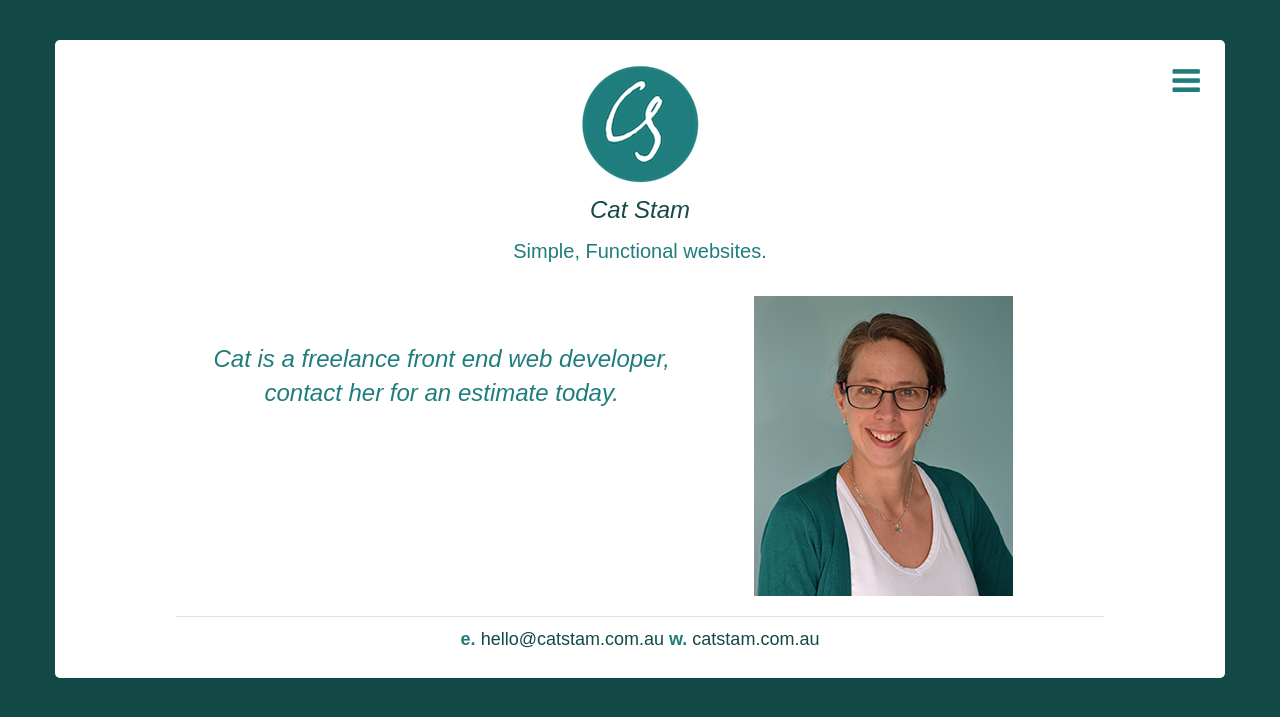
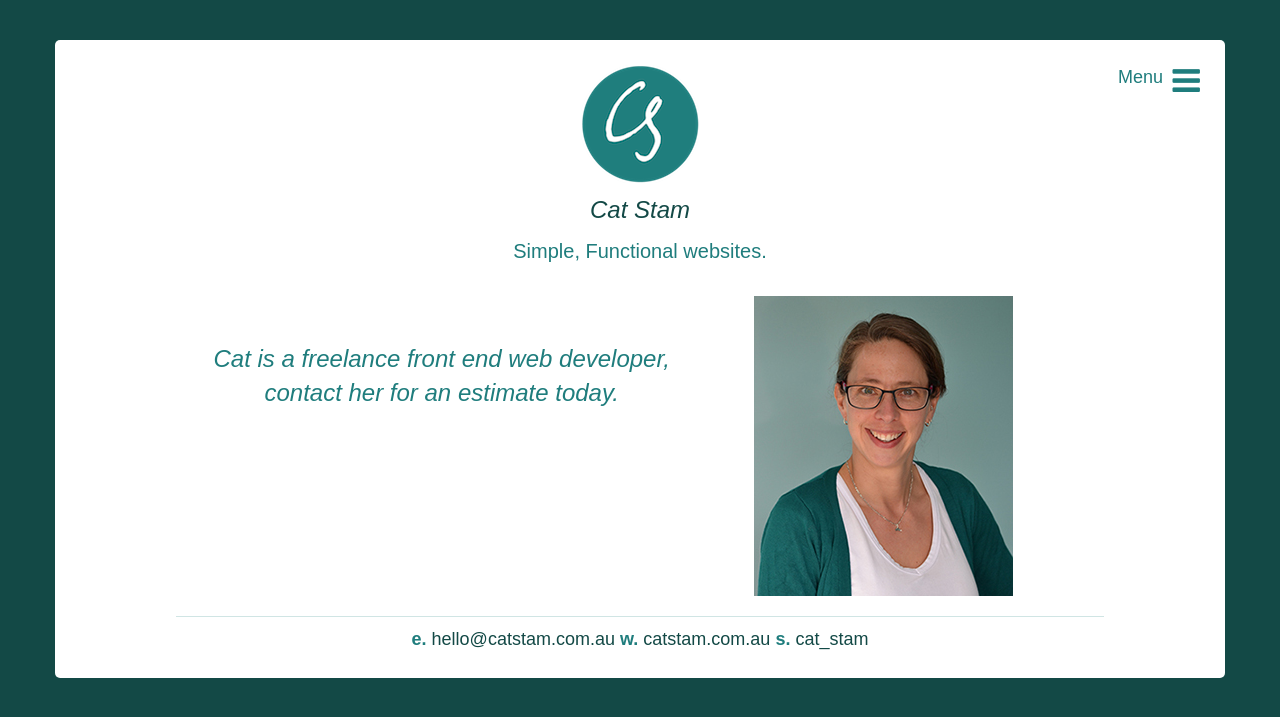
Before and after one commit to csstam/csstam.github.io, a Jekyll site: the page built from index.html, in a window 1280 px wide. Shown: the top 717 px of the page. Built offline with Jekyll 4.4.1, drawn with Linux system fonts in a browser that asks for light colours; nearby versions of some CDN libraries.

Commit message:
menu label test

```diff
--- a/_layouts/index_template.html
+++ b/_layouts/index_template.html
@@ -46,8 +46,9 @@
 
               <div class="dropdown pull-right">
 
+                <span class="pull-left"><p class="menulabel">Menu</p></span>
                 <a data-toggle="dropdown" class="dropdown-toggle" id="menu1" href="#">
-                  <i class="fa fa-bars fa-2x"></i></a>
+                  <span class="pull-right fa fa-bars fa-2x"></span></a>
                 <ul class="dropdown-menu" role="menu" aria-labelledby="menu1">
                   <li class="menu-item" ><a href="/">Home</a></li>
                   <li class="menu-item" ><a href="/bio/">Bio</a></li>
@@ -55,15 +56,13 @@
                   <li class="menu-item" ><a href="/blog/">Blog</a></li>
                   <li class="menu-item" ><a href="/contact/">Contact</a></li>
                 </ul>
+
               </div>
 
 
                 <div class="centred"><img class="img-responsive" src="/images/Cat_Stam_Monogram.png" alt="Cat Stam Logo"></div>
                 <p>Cat Stam</p>
                 <p class="tagline">Simple, Functional websites.</p>
-
-
-
 
         </div>
         <!-- changing bit-->
@@ -78,6 +77,8 @@
             <a href="mailto:hello@catstam.com.au">hello@catstam.com.au</a>
             <span class="emphasis">w.</span>
             <a href="http://catstam.com.au">catstam.com.au</a>
+            <span class="emphasis">s.</span>
+            <a href="skype:cat_stam">cat_stam</a>
             <!--<span class="emphasis">m.</span>
             <span style="font-size: 15px;"><a href="tel:+61418174057">0418 174 057</a></span>-->
             </p>
--- a/css/main.css
+++ b/css/main.css
@@ -39,6 +39,13 @@ img .monogram {
 	text-align: center;
 	font-style: normal;
 	font-size: 20px;
+	color: #1f7d7d;
+	font-weight: 200;
+}
+
+.header .menulabel {
+	font-style: normal;
+	font-size: 18px;
 	color: #1f7d7d;
 	font-weight: 200;
 }
```
